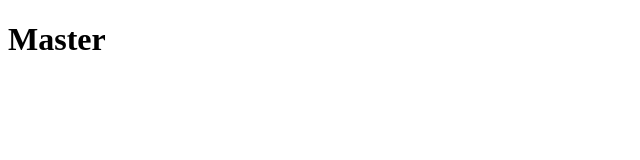
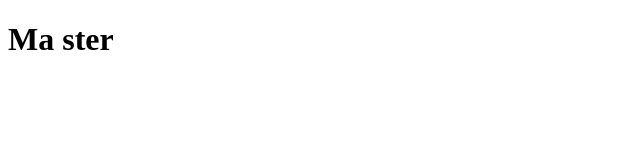
Before and after one commit to srsimonson/git-intro, a plain HTML site: page index.html in a window 1280 px wide. Shown: the full height of the page, 0-640 px from the left. Drawn offline with Linux system fonts and the light colour scheme.

Commit message:
next commit

```diff
--- a/index.html
+++ b/index.html
@@ -6,6 +6,6 @@
     <title>Git Intro</title>
 </head>
 <body>
-    <h1>Master</h1>
+    <h1>Ma  ster</h1>
 </body>
 </html>
```
